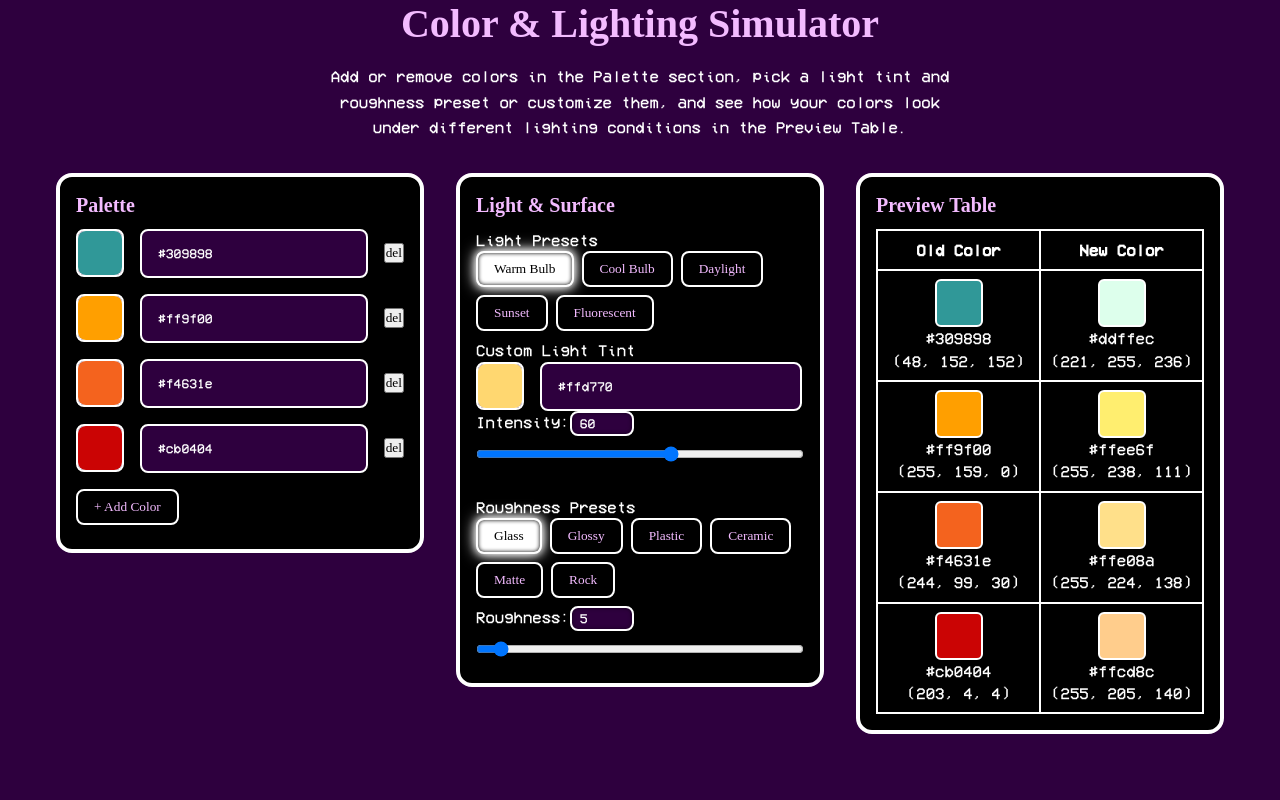
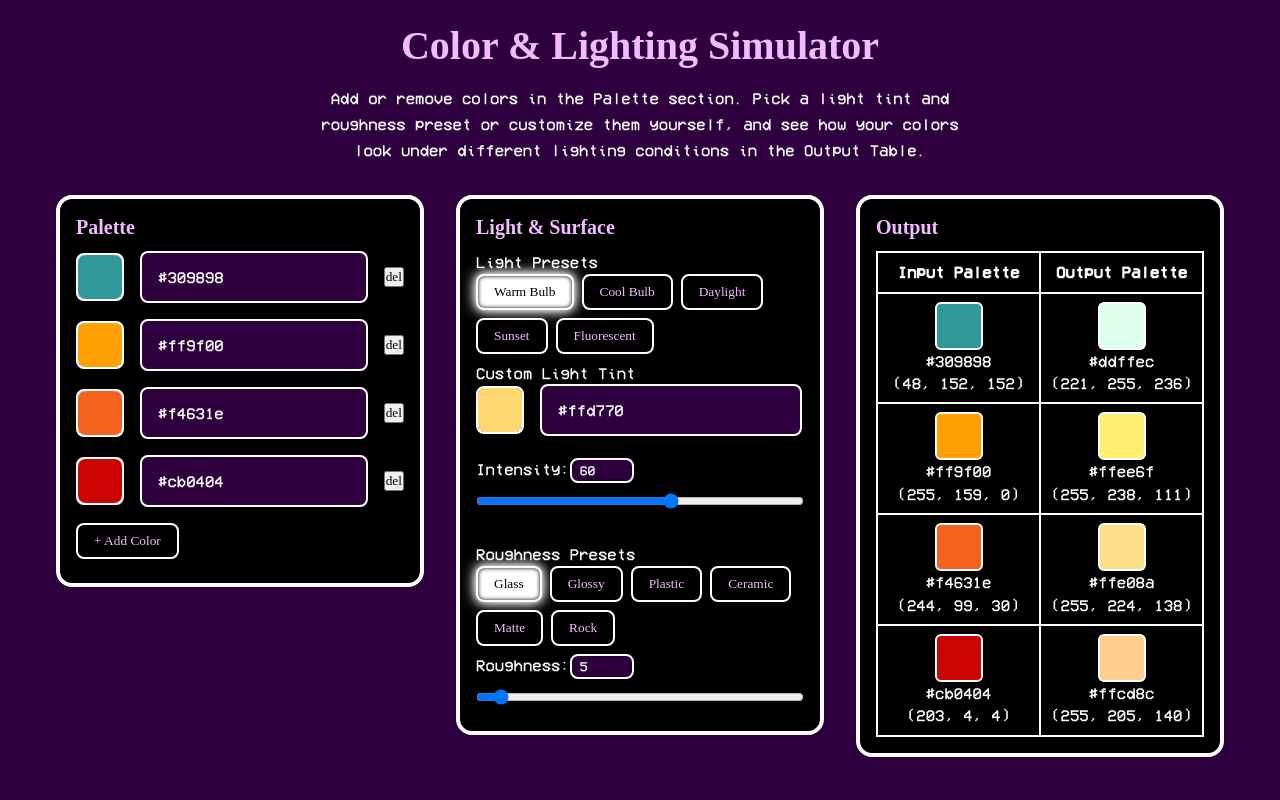
Before and after one commit to chillsahil/color-light-simulator, a React (Vite) app: page / in a window 1280 px wide. Shown: the top 800 px of the page. Built offline with nearby package versions, Linux system fonts and the light colour scheme; a web font is replaced by a local one.

Commit message:
modified text and fixed some spacing issues

```diff
--- a/src/App.tsx
+++ b/src/App.tsx
@@ -19,12 +19,13 @@ export default function App() {
 
   return (
     <div className="py-8 px-4 bg-background text-text font-mono">
+      <br />
       <h1 className="text-4xl font-retro text-center mb-4">
         Color & Lighting Simulator
       </h1>
 
       <p className="instructions">
-        Add or remove colors in the Palette section, pick a light tint and roughness preset or customize them, and see how your colors look under different lighting conditions in the Preview Table.
+        Add or remove colors in the Palette section. Pick a light tint and roughness preset or customize them yourself, and see how your colors look under different lighting conditions in the Output Table.
       </p>
 
       <div className="three-col-container">
@@ -47,7 +48,7 @@ export default function App() {
         </section>
 
         <section className="section-card overflow-auto">
-          <h2>Preview Table</h2>
+          <h2>Output</h2>
           <div className="overflow-x-auto">
             <PaletteTable
               palette={palette}
--- a/src/components/LightControls.tsx
+++ b/src/components/LightControls.tsx
@@ -161,6 +161,7 @@ export default function LightControls({
               onChange={handleSwatchChange}
               className="tint-swatch"
             />
+
             <input
               id="light-color-hex"
               type="text"
@@ -173,7 +174,7 @@ export default function LightControls({
             />
           </div>
         </div>
-
+          <br />
         {/* Intensity Control */}
         <div>
           <label htmlFor="intensity-input" className="block mb-1 text-accent">
--- a/src/components/PaletteTable.tsx
+++ b/src/components/PaletteTable.tsx
@@ -43,8 +43,8 @@ export default function PaletteTable({
     <table className="table-retro">
       <thead>
         <tr>
-          <th>Old Color</th>
-          <th>New Color</th>
+          <th>Input Palette</th>
+          <th>Output Palette</th>
         </tr>
       </thead>
       <tbody>
--- a/src/styles.css
+++ b/src/styles.css
@@ -126,6 +126,7 @@ input[type="text"],
 input[type="color"],
 input[type="range"] {
   font-family: inherit;
+  font-size: 1rem;
   color: var(--text-color);
   background: var(--background-color);
   border: 2px solid var(--border-color);
```
